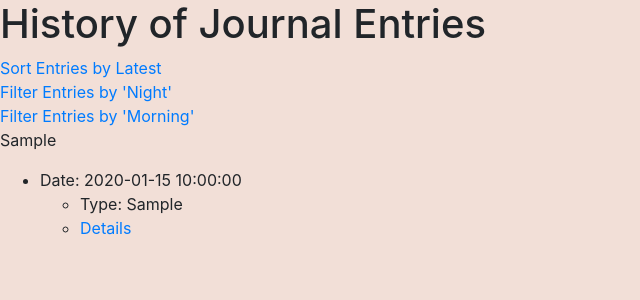
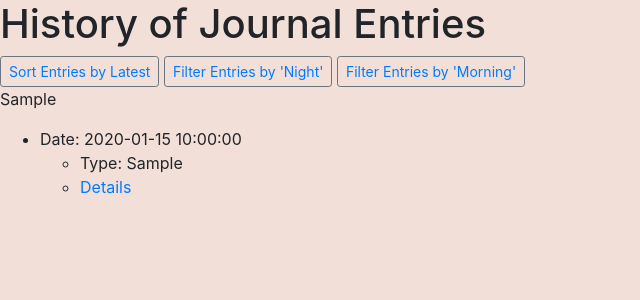
Before and after one commit to mashikro/my-smart-journal, a Python web app: template templates/history_of_entries.html in a window 1280 px wide. Shown: the part 50-350 px from the top of the page, without its empty margins (0-640 px from the left). Run offline with Jinja, Linux system fonts and the light colour scheme; the template is opened without the code that fills it: most values are stand-ins (such as "Sample title", 1, 10 or a date in 2020); some libraries are stand-ins or nearby versions.

Commit message:
experimenting with buttons for filtering/sorting

```diff
--- a/templates/history_of_entries.html
+++ b/templates/history_of_entries.html
@@ -3,9 +3,14 @@
 <h1>History of Journal Entries</h1>
 
 <div>
-    <a href="/history?sort=desc">Sort Entries by Latest</a> <br/>
+    <!-- <button type="button" class="btn btn-secondary btn-sm"><a href="/history?sort=desc">Sort Entries by Latest</a></button> -->
+    <button type="button" class="btn btn-outline-secondary btn-sm"><a href="/history?sort=desc">Sort Entries by Latest</a> </button>
+    <button type="button" class="btn btn-outline-secondary btn-sm"><a href="/history?filter=night">Filter Entries by 'Night'</a> </button>
+    <button type="button" class="btn btn-outline-secondary btn-sm"><a href="/history?filter=morning">Filter Entries by 'Morning'</a> </button>
+
+<!--     <a href="/history?sort=desc">Sort Entries by Latest</a> <br/>
     <a href="/history?filter=night">Filter Entries by 'Night'</a> <br/>
-    <a href="/history?filter=morning">Filter Entries by 'Morning'</a>
+    <a href="/history?filter=morning">Filter Entries by 'Morning'</a> -->
 </div>
 
 
```
